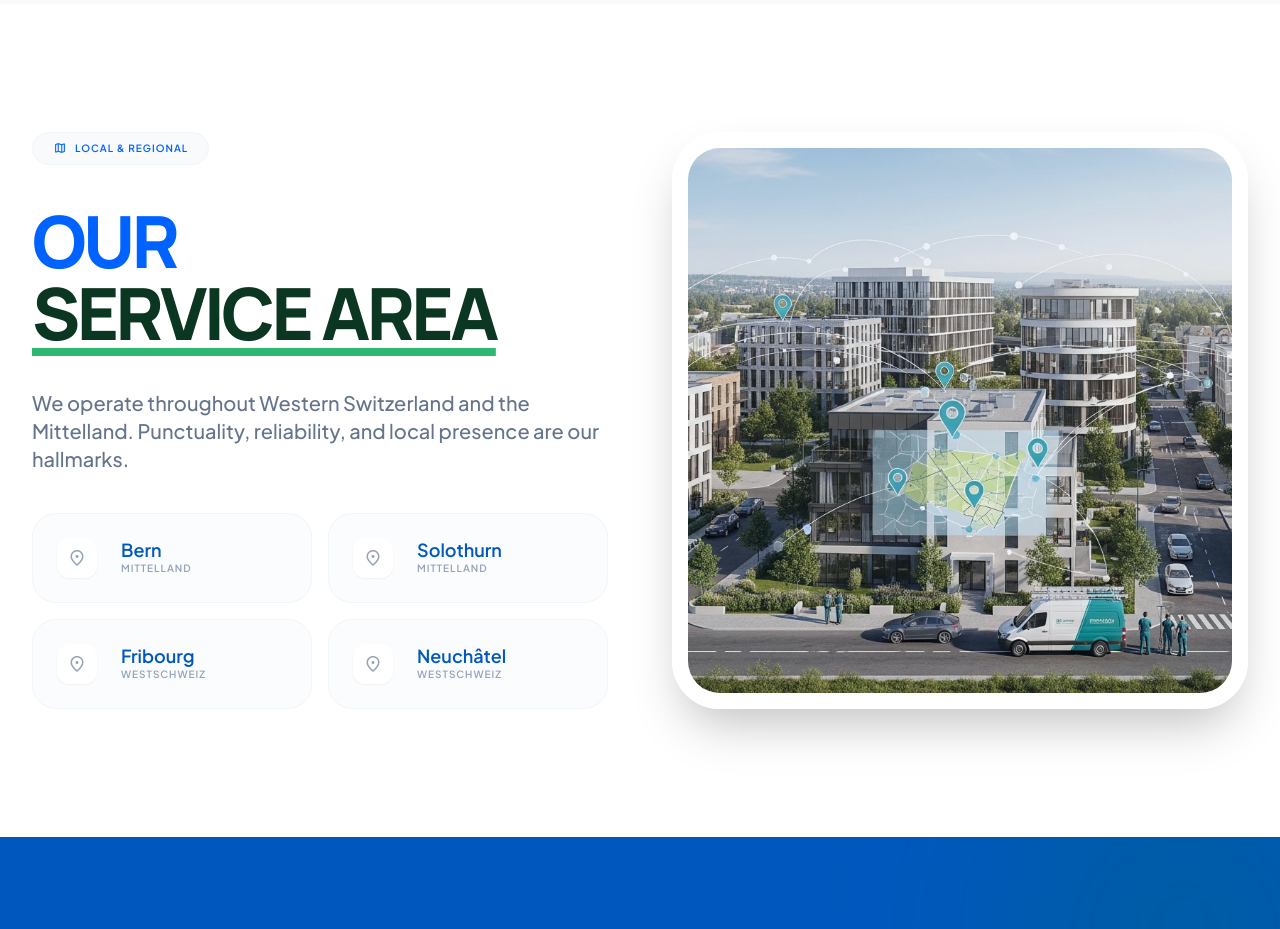
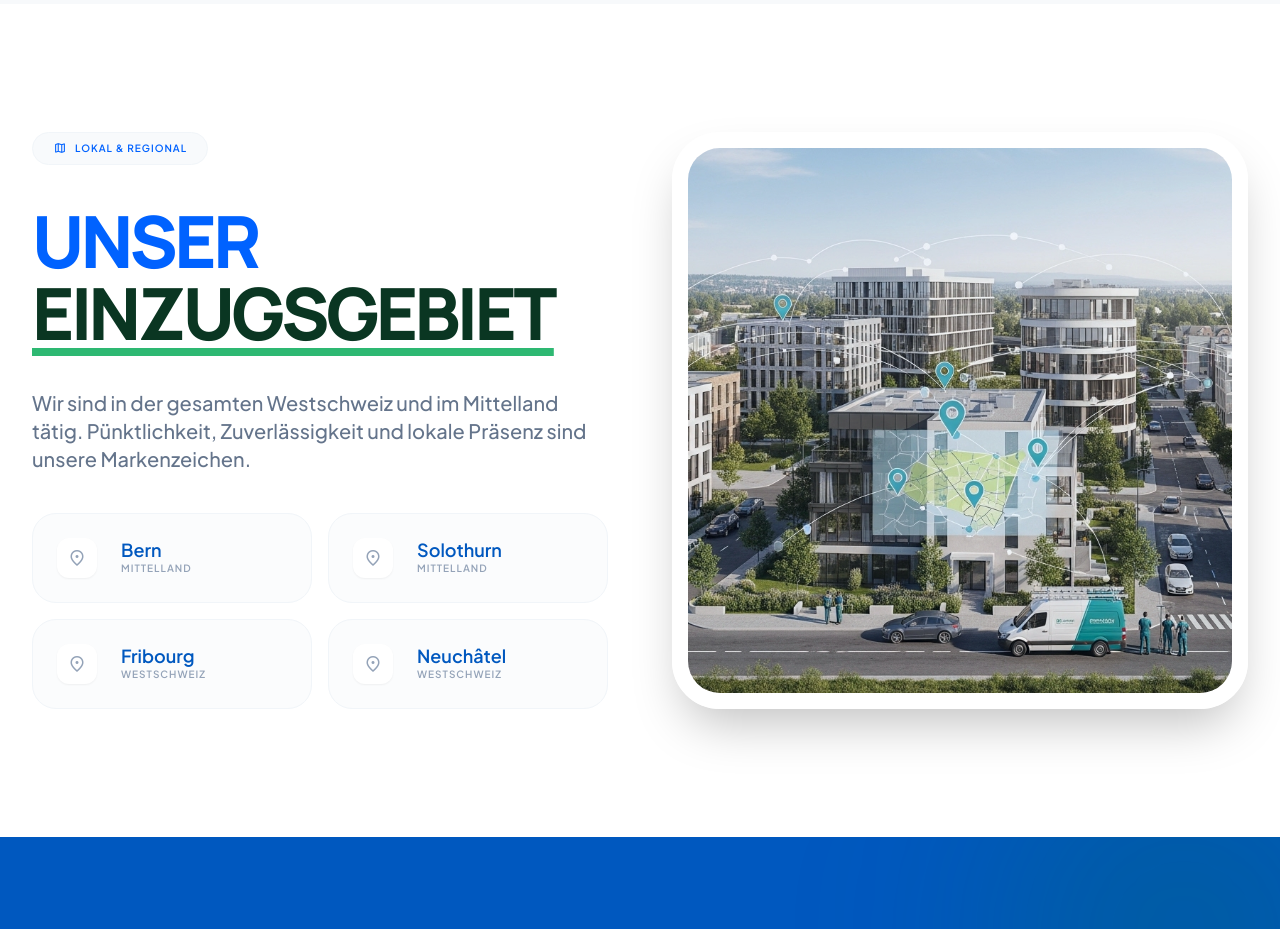
Before and after one commit to sksinthu/cleaningWebsite, a React (Vite) app: page / in a window 1280 px wide. Shown: the part 6720-7649 px from the top of the page. Built offline with nearby package versions, Linux system fonts and the light colour scheme.

Commit message:
client chnages6

```diff
--- a/src/components/Footer.jsx
+++ b/src/components/Footer.jsx
@@ -8,7 +8,7 @@ const Footer = () => {
     <footer className="bg-slate-50 py-12 md:py-16 border-t border-slate-200">
       <div className="grid grid-cols-1 md:grid-cols-4 gap-12 px-4 md:px-8 max-w-7xl mx-auto">
         <div className="space-y-6">
-          <Link to="/">
+          <Link to="/" onClick={() => window.scrollTo(0, 0)}>
             <img src="/Logo.png" alt="SwissClean" className="h-20 w-auto object-contain" />
           </Link>
           <p className="text-slate-500 font-medium text-sm leading-relaxed">
--- a/src/components/Gallery.jsx
+++ b/src/components/Gallery.jsx
@@ -5,12 +5,14 @@ const Gallery = () => {
   const { t } = useLanguage();
 
   const images = [
+    { src: '/gallery/1000167245.jpg', alt: 'Cleaning Service 2' },
     { src: '/gallery/1000167239.jpg', alt: 'Cleaning Service 1' },
-    { src: '/gallery/1000167245.jpg', alt: 'Cleaning Service 2' },
     { src: '/gallery/1000167249.png', alt: 'Cleaning Service 3' },
     { src: '/gallery/1000167253.png', alt: 'Cleaning Service 4' },
     { src: '/gallery/1000167255.png', alt: 'Cleaning Service 5' },
     { src: '/gallery/1000167257.png', alt: 'Cleaning Service 6' },
+    { src: '/gallery/1000170336.jpg', alt: 'Cleaning Service 7' },
+
   ];
 
   return (
--- a/src/components/ServiceArea.jsx
+++ b/src/components/ServiceArea.jsx
@@ -21,18 +21,18 @@ const ServiceArea = () => {
             <div className="space-y-10">
                 <div className="inline-flex items-center gap-2 px-5 py-2 bg-slate-50 border border-slate-100 rounded-full text-[10px] font-black uppercase tracking-widest text-[#0062ff]">
                     <span className="material-symbols-outlined text-[14px]">map</span>
-                    {t('LOCAL & REGIONAL', 'LOCAL & REGIONAL')}
+                    {t('LOKAL & REGIONAL', 'LOCAL & REGIONAL')}
                 </div>
 
                 <div>
                   <h2 className="font-headline text-5xl md:text-7xl font-black mb-10 tracking-tighter uppercase leading-[0.9]">
-                    <span className="text-[#0062ff] block">{t('OUR', 'OUR')}</span>
+                    <span className="text-[#0062ff] block">{t('UNSER', 'OUR')}</span>
                     <span className="text-[#0a3622] block decoration-[#2eb872] underline decoration-8 underline-offset-8">
-                      {t('SERVICE AREA', 'SERVICE AREA')}
+                      {t('EINZUGSGEBIET', 'SERVICE AREA')}
                     </span>
                   </h2>
                   <p className="text-slate-500 text-lg md:text-xl font-medium leading-relaxed max-w-xl">
-                    {t('We operate throughout Western Switzerland and the Mittelland. Punctuality, reliability, and local presence are our hallmarks.', 'We operate throughout Western Switzerland and the Mittelland. Punctuality, reliability, and local presence are our hallmarks.')}
+                    {t('Wir sind in der gesamten Westschweiz und im Mittelland tätig. Pünktlichkeit, Zuverlässigkeit und lokale Präsenz sind unsere Markenzeichen.', 'We operate throughout Western Switzerland and the Mittelland. Punctuality, reliability, and local presence are our hallmarks.')}
                   </p>
                 </div>
             </div>
```
Also changed, not shown: public/gallery/1000170336.jpg (added).
